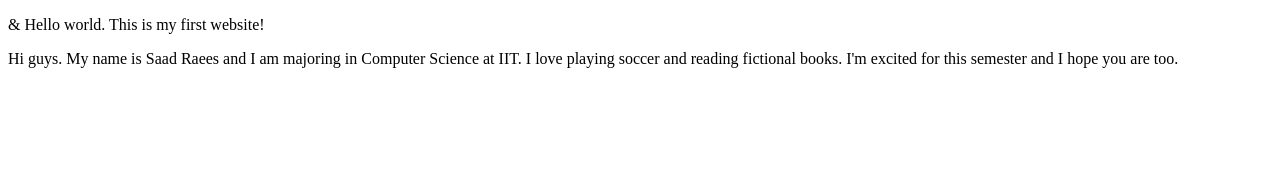
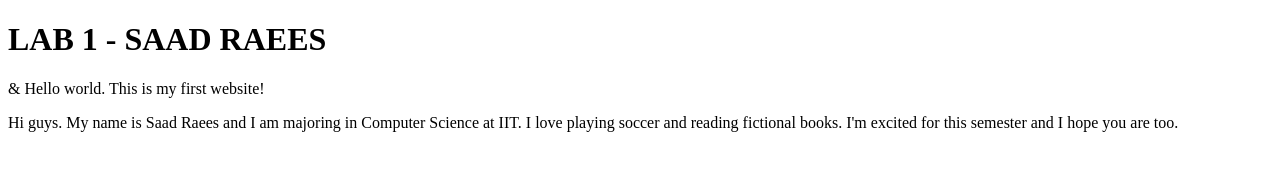
Before and after one commit to sraees4567/Lab1, a plain HTML site: page index.html in a window 1280 px wide. Drawn offline with Linux system fonts and the light colour scheme.

Commit message:
Updated with heading

```diff
--- a/index.html
+++ b/index.html
@@ -5,6 +5,7 @@
   <title>ITMD-361 Internet Technologies and Web Design</title>
 </head>
 <body>
+  <h1>LAB 1 - SAAD RAEES</h1>
   <p>&amp; Hello world. This is my first website!</p>
   <p>Hi guys. My name is Saad Raees and I am majoring in Computer Science at IIT. I love playing soccer and reading fictional books. I'm excited for this semester and I hope you are too.</p>
 </body>
```
